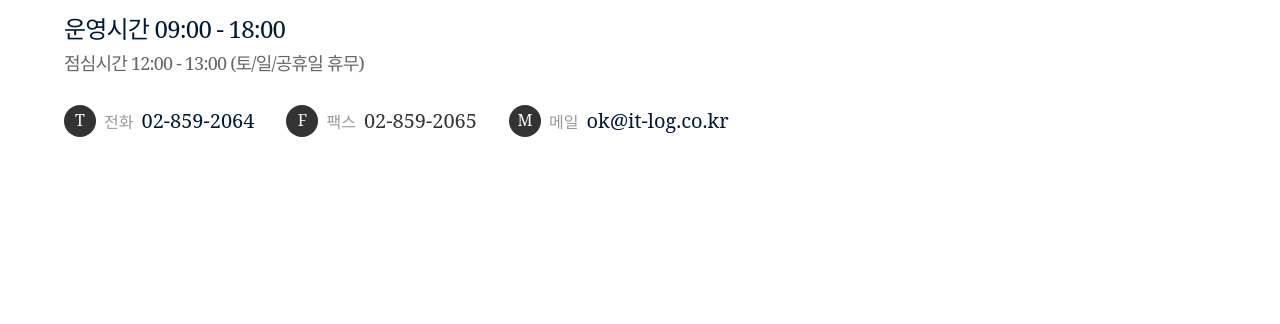
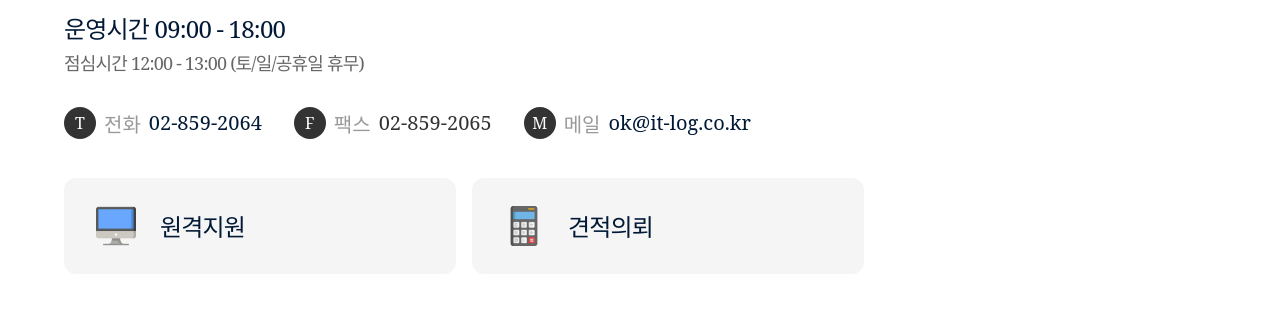
Before and after one commit to kwngmin/itlog_new_homepage, a plain HTML site: page index.html in a window 1280 px wide. Shown: the part 3985-4309 px from the top of the page. Drawn offline with nearby package versions, Linux system fonts and the light colour scheme; no server answers; a web font is replaced by a local one.

Commit message:
고객센터의 하단 버튼 추가

```diff
--- a/index.html
+++ b/index.html
@@ -500,6 +500,32 @@
                 >
               </li>
             </ul>
+            <ul class="help-center-buttons">
+              <a
+                class="help-center-button"
+                href="http://helpu.kr/itlog/"
+                target="_blank"
+              >
+                <image
+                  src="/img/icon/desktop.png"
+                  alt="원격지원 아이콘"
+                  width="{44}"
+                  height="{44}"
+                  class="help-center-icon"
+                />
+                원격지원
+              </a>
+              <a class="help-center-button" href="./consulting.html">
+                <image
+                  src="/img/icon/calculator.png"
+                  alt="원격지원 아이콘"
+                  width="{48}"
+                  height="{48}"
+                  class="help-center-icon"
+                />
+                견적의뢰
+              </a>
+            </ul>
           </div>
         </article>
 
--- a/src/css/main.css
+++ b/src/css/main.css
@@ -565,13 +565,14 @@ main .text-box .sub-title strong {
   height: 2rem;
   font-weight: 500;
   border-radius: 9999px;
-  padding-bottom: 0.125rem;
+  padding-bottom: 1px;
   background: rgba(0, 0, 0, 0.8);
   color: white;
 }
 
 .help-center-label {
   font-weight: 500;
+  font-size: 1.25rem;
   margin: 0.5rem;
   color: rgba(0, 0, 0, 0.4);
 }
@@ -583,10 +584,46 @@ main .text-box .sub-title strong {
   margin-bottom: 1px;
 }
 
+.help-center-buttons {
+  display: flex;
+  max-width: 800px;
+  gap: 1rem;
+  margin: 2rem 0;
+  font-size: 1.5rem;
+  font-weight: 500;
+  letter-spacing: -0.05rem;
+}
+
+.help-center-button {
+  display: flex;
+  width: 100%;
+  height: 6rem;
+  background-color: rgba(0, 0, 0, 0.04);
+  border-radius: 0.75rem;
+  user-select: none;
+  align-items: center;
+  padding: 0 2rem;
+}
+
+.help-center-button:hover {
+  background-color: red;
+  color: white;
+}
+
+.help-center-icon {
+  margin-right: 1.5rem;
+  width: 2.5rem;
+  height: auto;
+  object-fit: contain;
+}
+
 @media screen and (max-width: 1023px) {
   .help-center-lists {
     flex-direction: column;
     gap: 1rem;
+  }
+  .help-center-buttons {
+    display: none;
   }
 }
 
```
Also changed, not shown: img/icon/calculator.png (added), img/icon/desktop.png (added).
